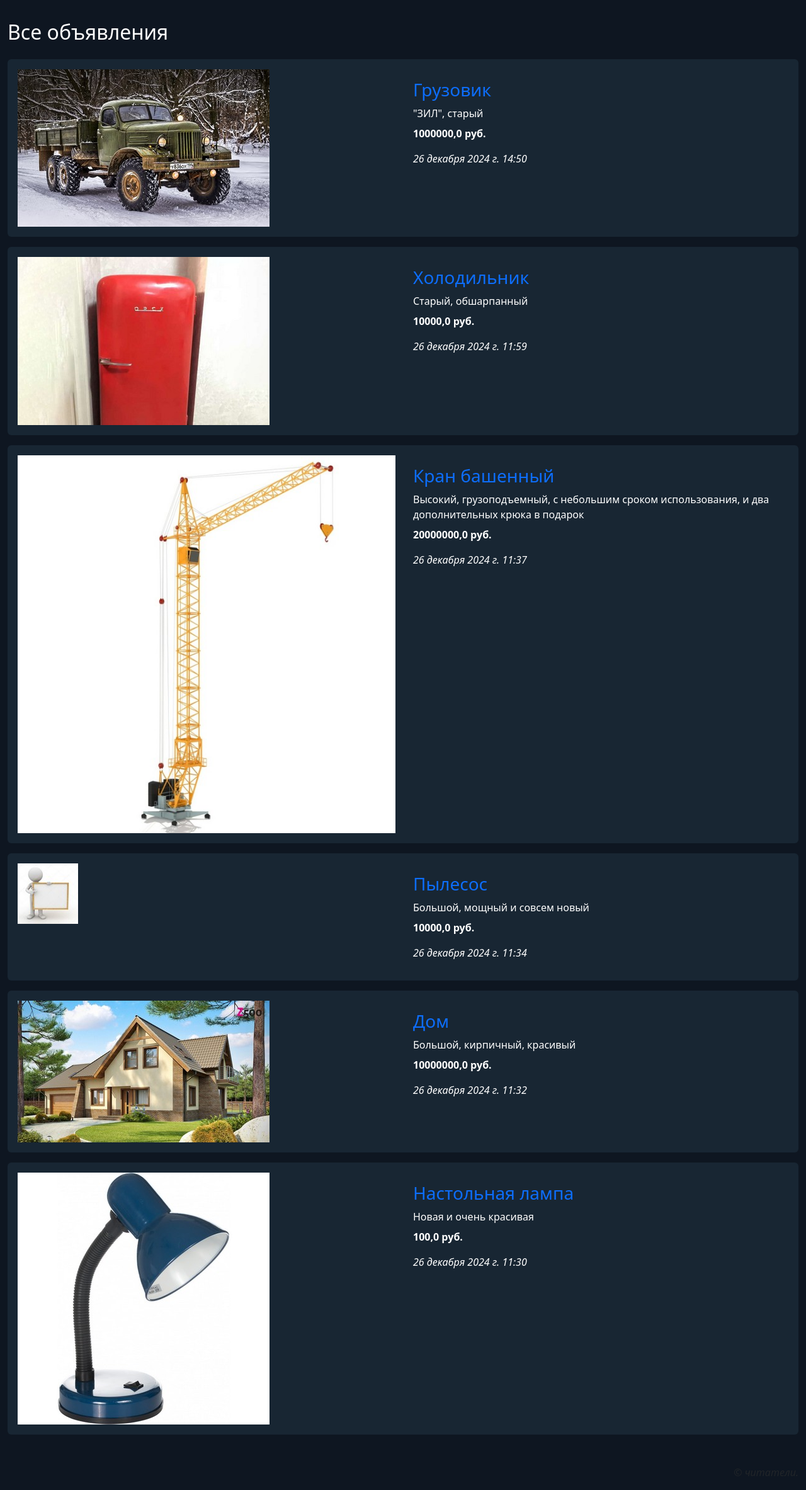
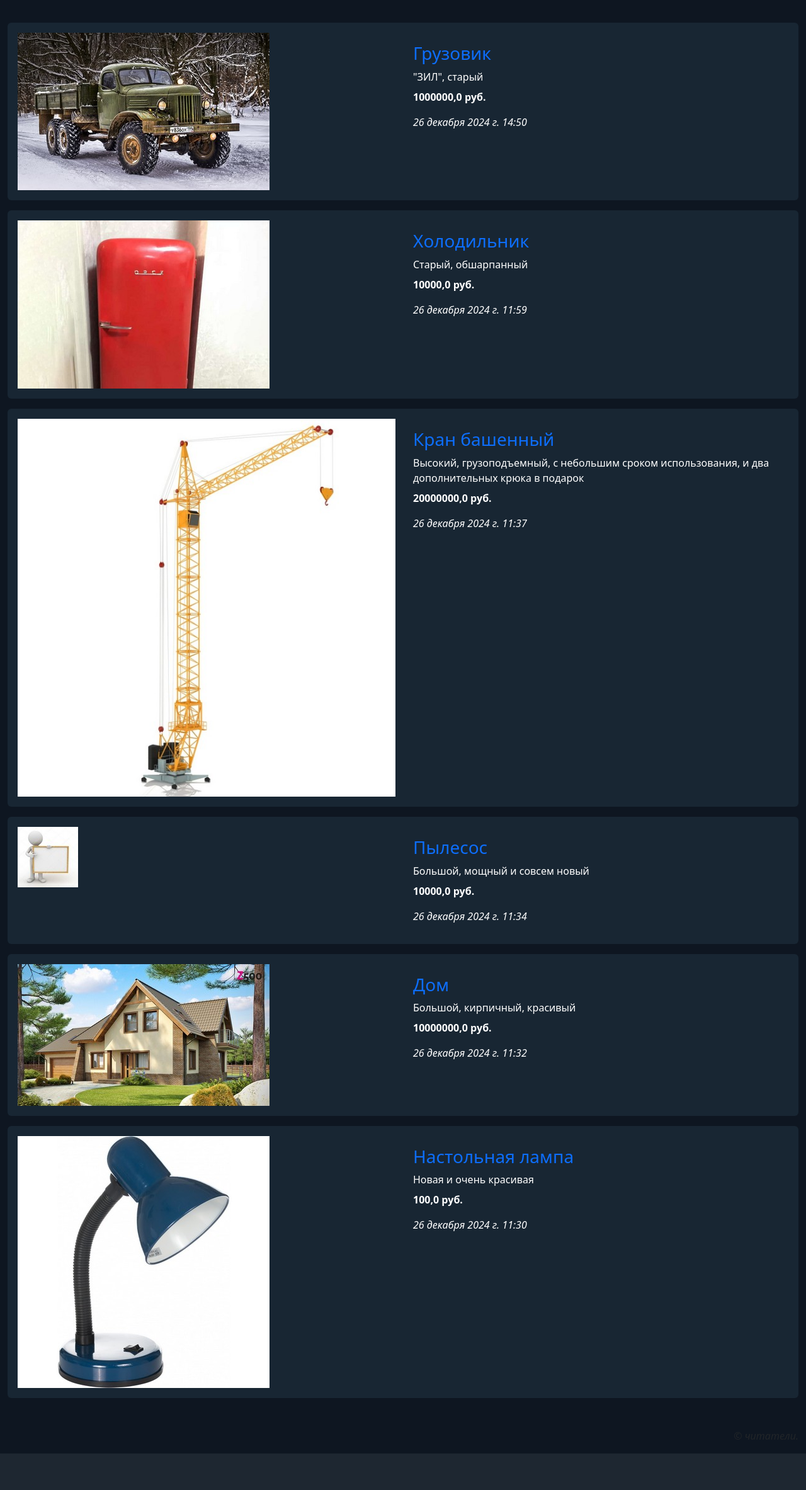
Before and after one commit to inteldyne/bboard, a Django app: page / in a window 1280 px wide. Shown: the part 56-2422 px from the top of the page at 63% size. After the commit the page ends 2364 px from the top, so only its background shows below. Run offline with Django 5.2, Linux system fonts and the light colour scheme; data comes from the database, SQL or seed files in the repository; some libraries are stand-ins or nearby versions.

Commit message:
Edited the layout

```diff
--- a/main/static/main/css/style.css
+++ b/main/static/main/css/style.css
@@ -3,7 +3,7 @@ body {
 }
 
 #content {
-  margin-top: 80px !important;
+  margin-top: 60px !important;
 }
 
 .nav {
--- a/main/static/main/css/style.min.css
+++ b/main/static/main/css/style.min.css
@@ -1 +1 @@
-body{background-color:#0e1621}#content{margin-top:80px!important}.nav{padding-right:0}.nav,.navbar{background-color:#17212b}.active{background-color:#2b5279}.navbar-brand{padding-left:20px;font-size:16px}a.nav-link,h2{color:#fff}.card,a.nav-link:hover{color:#fff;background-color:#212b35}img.main-image{width:300px}img.additional-image{width:180px}.card{border:0;background-color:#182633}.card h3.card-title a{text-decoration:none}
+body{background-color:#0e1621}#content{margin-top:60px!important}.nav{padding-right:0}.nav,.navbar{background-color:#17212b}.active{background-color:#2b5279}.navbar-brand{padding-left:20px;font-size:16px}a.nav-link,h2{color:#fff}.card,a.nav-link:hover{color:#fff;background-color:#212b35}img.main-image{width:300px}img.additional-image{width:180px}.card{border:0;background-color:#182633}.card h3.card-title a{text-decoration:none}
--- a/main/static/main/css/style.scss
+++ b/main/static/main/css/style.scss
@@ -3,7 +3,7 @@ body {
 }
 
 #content {
-  margin-top: 80px !important;
+  margin-top: 60px !important;
 }
 
 .nav {
--- a/main/templates/layouts/basic.html
+++ b/main/templates/layouts/basic.html
@@ -17,7 +17,7 @@
     <div class="col container">
         {% if request.path == "/menu" %}
             <a class="navbar-brand text-light"
-               href="{% url 'main:index' %}"><strong>ОБЪЯВЛЕНИЯ</strong><br>Станционно-Ояшинский</a>
+               href="{% url 'main:index' %}"><strong>ОБЪЯВЛЕНИЯ: ОЯШ</strong></a>
         {% elif request.path == "/" %}
             <a class="navbar-brand text-light"
                href="{% url 'main:menu' %}"><strong>← Все объявления</strong></a>
--- a/main/templates/main/index.html
+++ b/main/templates/main/index.html
@@ -3,7 +3,6 @@
 {% load thumbnail static %}
 
 {% block content %}
-<h2>Все объявления</h2>
 <section class="vstack gap-3 mt-4 mb-4">
     {% for bb in bbs %}
     <article class="card">
--- a/main/templates/main/rubric_bbs.html
+++ b/main/templates/main/rubric_bbs.html
@@ -5,7 +5,6 @@
 {% block title %}{{ rubric }}{% endblock %}
 
 {% block content %}
-<h2 class="mb-2">{{ rubric }}</h2>
 <form class="row row-cols-md-auto justify-content-end">
     {% bootstrap_field form.keyword show_label=False wrapper_class='col-12' %}
     <div class="col-12">
```
